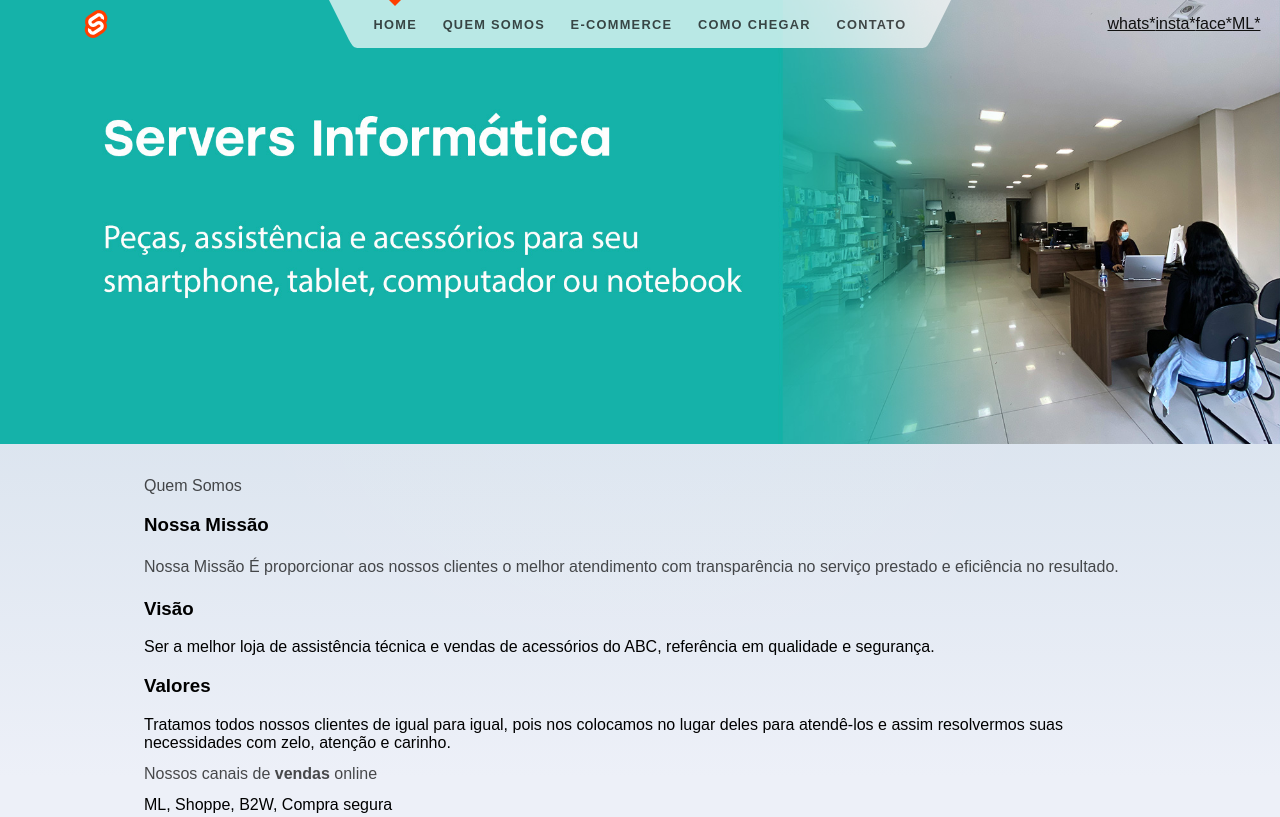
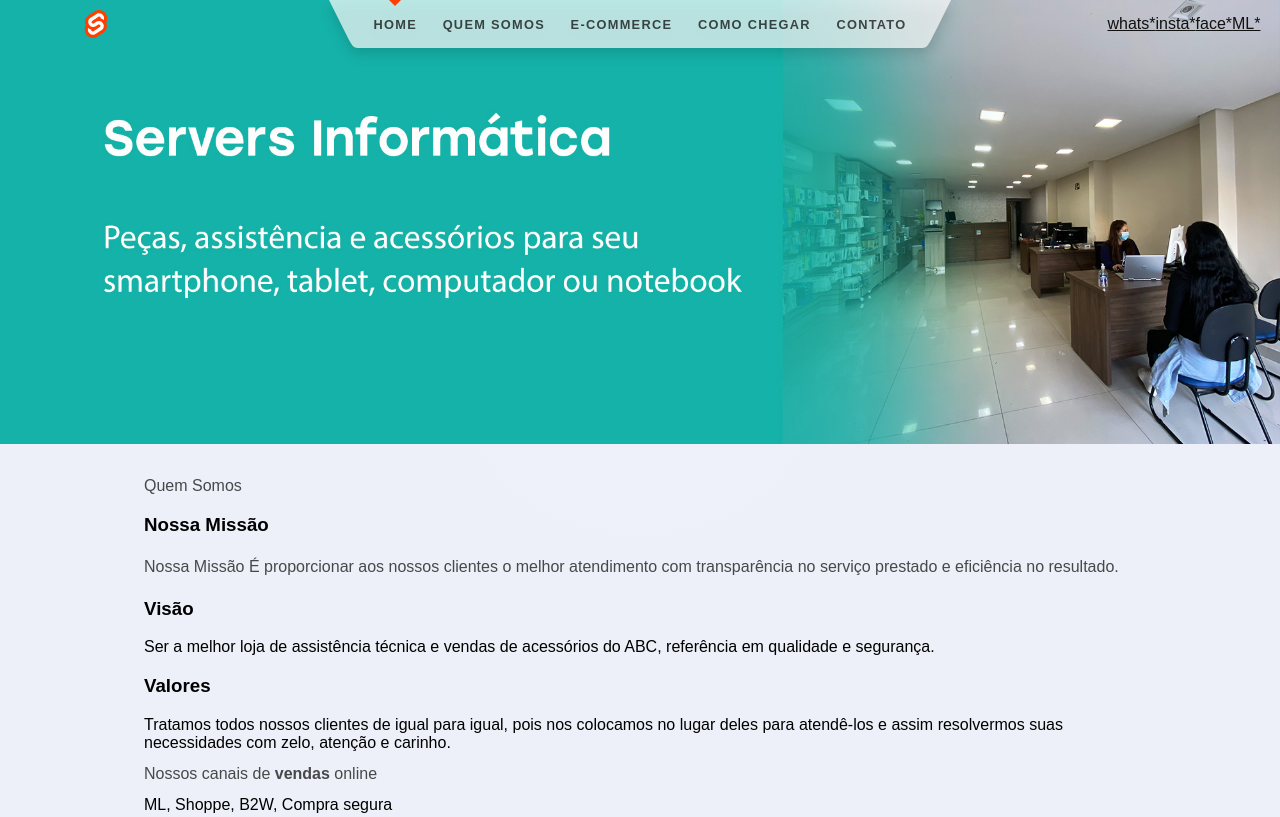
Before and after one commit to marcell0lopes/evolutioninfo, a Svelte app: page / in a window 1280 px wide. Shown: the top 817 px of the page. Built offline with nearby package versions, Linux system fonts and the light colour scheme.

Commit message:
simplifying body

```diff
--- a/src/app.css
+++ b/src/app.css
@@ -19,13 +19,13 @@
 body {
 	min-height: 100vh;
 	margin: 0;
-	background-color: var(--primary-color);
-	background: linear-gradient(
+	background-color: var(--tertiary-color);
+	/* background: linear-gradient(
 		180deg,
 		var(--primary-color) 0%,
 		var(--secondary-color) 10.45%,
 		var(--tertiary-color) 41.35%
-	);
+	); */
 }
 
 body::before {
--- a/src/lib/header/Header.svelte
+++ b/src/lib/header/Header.svelte
@@ -116,10 +116,11 @@
 	}
 
 	nav {
+		--background: rgba(255, 255, 255, 0.7);
 		z-index: inherit;
 		display: flex;
 		justify-content: center;
-		--background: rgba(255, 255, 255, 0.7);
+		filter: drop-shadow(0 0.4rem 0.4rem rgba(0, 0, 0, 0.2));
 	}
 
 	svg {
```
